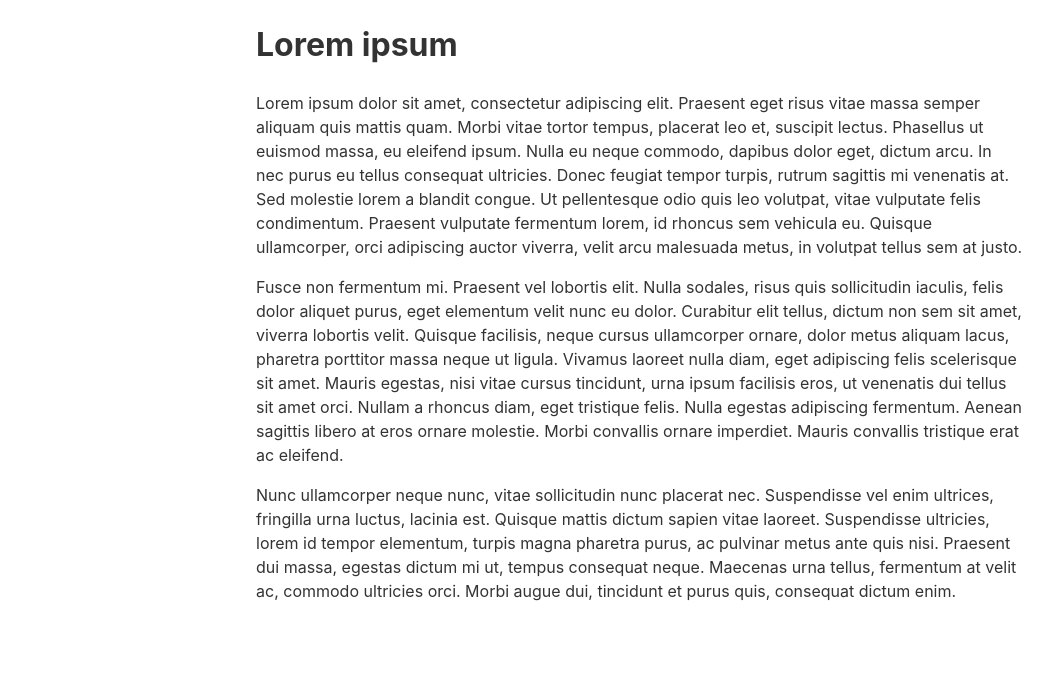
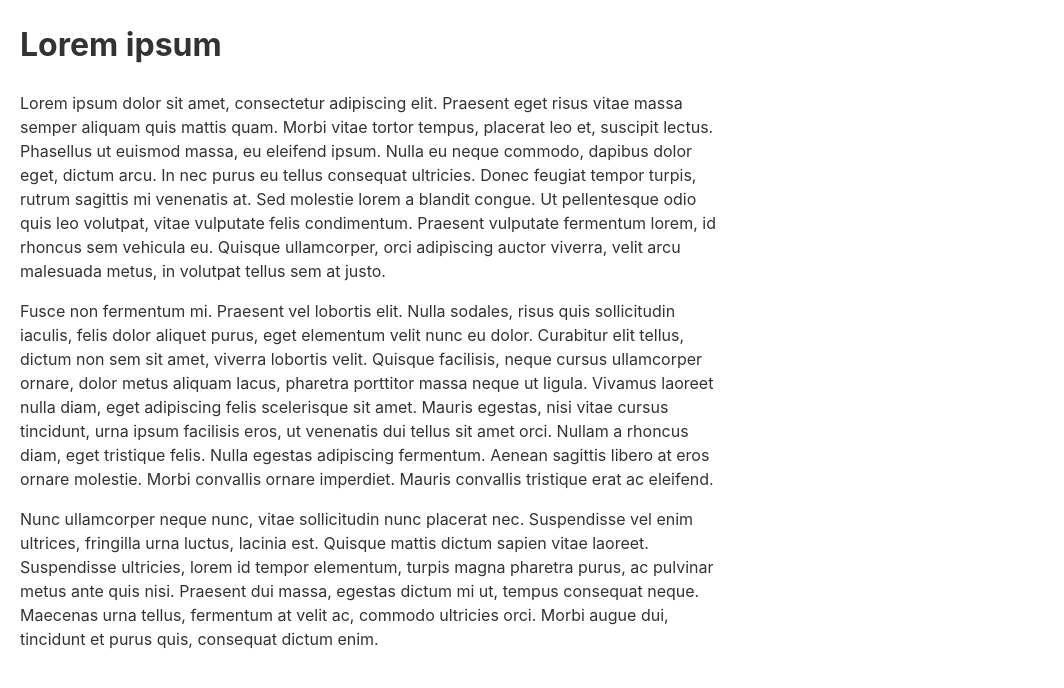
Before and after one commit to borderleft/borderleft.github.io, a Jekyll site: the page toolbox/loremipsum/index.html, which Jekyll copies as it is, in a window 1280 px wide. Shown: the top 688 px of the page, without its empty margins (0-1064 px from the left). Built offline with Jekyll 4.4.1, drawn with Linux system fonts in a browser that asks for light colours.

Commit message:
Max width

```diff
--- a/toolbox/farfaraway/index.html
+++ b/toolbox/farfaraway/index.html
@@ -14,8 +14,7 @@
         }
         main {
             display: block;
-            max-width: 768px;
-            margin: auto;
+            max-width: 700px;
         }
     </style>
 </head>
--- a/toolbox/loremipsum/index.html
+++ b/toolbox/loremipsum/index.html
@@ -14,8 +14,7 @@
         }
         main {
             display: block;
-            max-width: 768px;
-            margin: auto;
+            max-width: 700px;
         }
     </style>
 </head>
```
